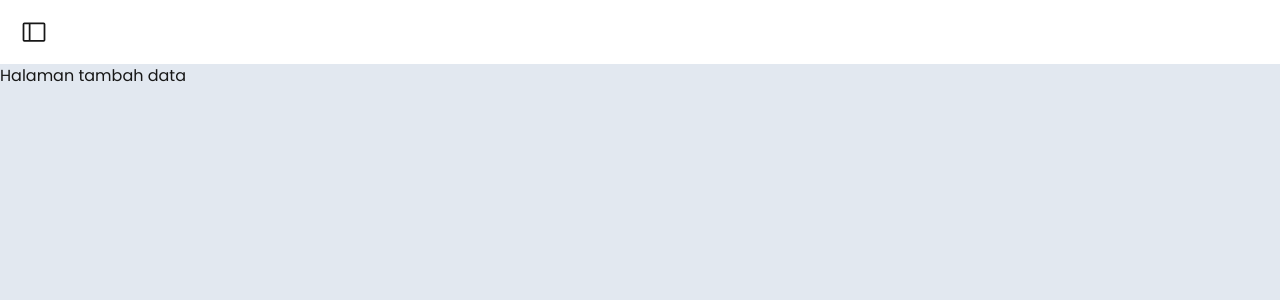
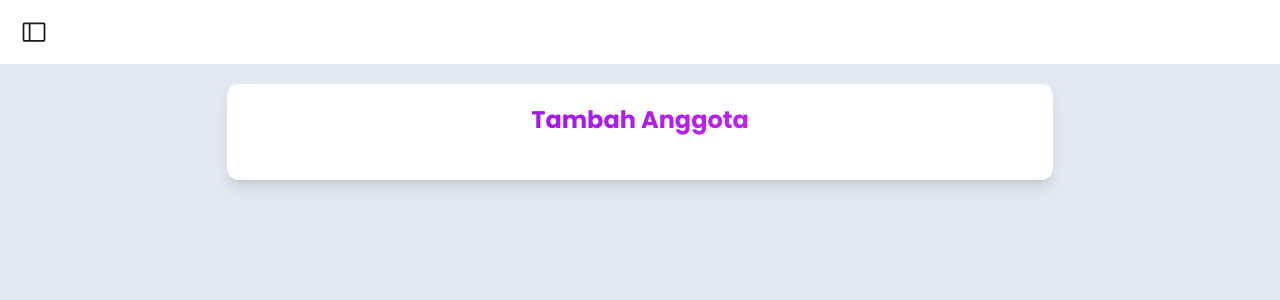
Before and after one commit to mugni1/pepustakaan-next-app, a Next.js app: page /dashboard/member/add in a window 1280 px wide. Shown: the top 300 px of the page. Built offline with nearby package versions, Linux system fonts and the light colour scheme.

Commit message:
add loading

```diff
--- a/src/app/(admin)/dashboard/member/add/page.tsx
+++ b/src/app/(admin)/dashboard/member/add/page.tsx
@@ -1,3 +1,16 @@
+import Container from "@/components/Admin/Container";
+import MainContainer from "@/components/Admin/MainContainer";
+import TitleForm from "@/components/Admin/Title/TitleForm";
+
 export default function Page() {
-  return <h1>Halaman tambah data</h1>;
+  return (
+    <MainContainer>
+      <Container className="w-8/12 mx-auto">
+        <TitleForm>Tambah Anggota</TitleForm>
+        <form className="w-full">
+          <input type="text" />
+        </form>
+      </Container>
+    </MainContainer>
+  );
 }
--- /dev/null
+++ b/src/app/(admin)/dashboard/member/loading.tsx
@@ -0,0 +1,9 @@
+import MainContainer from "@/components/Admin/MainContainer";
+
+export default function Loading() {
+  return (
+    <MainContainer>
+      <h1>Loading...</h1>
+    </MainContainer>
+  );
+}
--- a/src/components/Admin/Container/index.tsx
+++ b/src/components/Admin/Container/index.tsx
@@ -1,8 +1,14 @@
 import { ReactNode } from "react";
 
-export default function Container({ children }: { children: ReactNode }) {
+export default function Container({
+  children,
+  className = "w-full",
+}: {
+  children: ReactNode;
+  className?: string;
+}) {
   return (
-    <section className="w-full p-5 rounded-xl shadow-lg bg-white">
+    <section className={`p-5 rounded-xl shadow-lg bg-white ${className}`}>
       {children}
     </section>
   );
--- /dev/null
+++ b/src/components/Admin/Title/TitleForm.tsx
@@ -0,0 +1,9 @@
+import { ReactNode } from "react";
+
+export default function TitleForm({ children }: { children: ReactNode }) {
+  return (
+    <h1 className="poppins-bold text-center text-2xl bg-gradient-to-r from-purple-700 to-fuchsia-500 text-transparent bg-clip-text">
+      {children}
+    </h1>
+  );
+}
```
